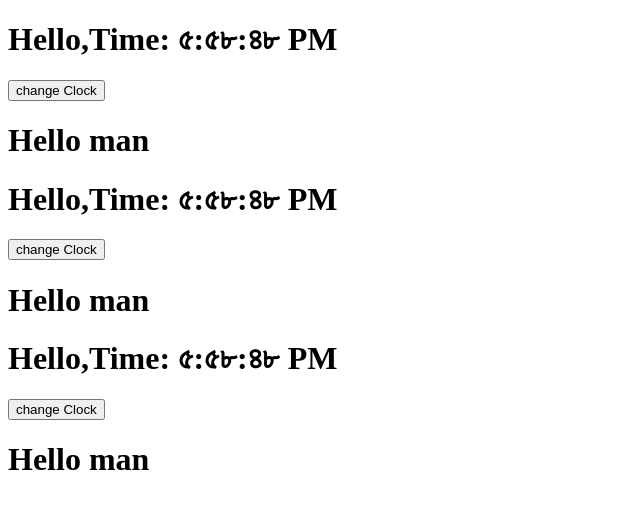
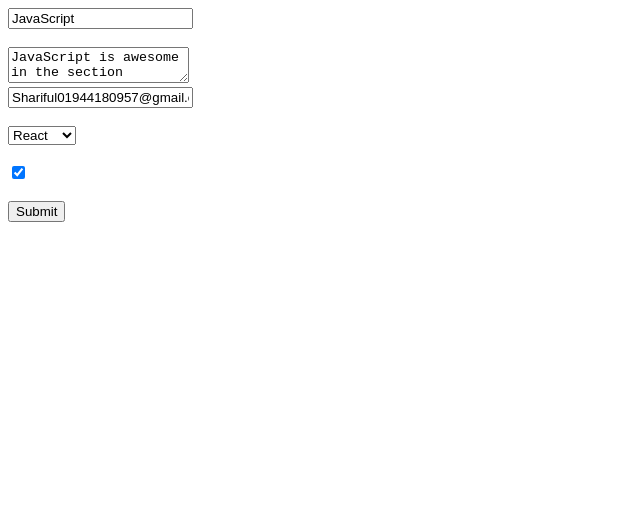
Before and after one commit to sharifulb07/reactjs, a React (Create React App) app: page / in a window 1280 px wide. Shown: the top 508 px of the page, without its empty margins (0-640 px from the left). Built offline with nearby package versions, Linux system fonts and the light colour scheme.

Commit message:
React form handling

```diff
--- a/src/App.js
+++ b/src/App.js
@@ -1,21 +1,15 @@
-import React, { Component } from 'react';
-// import Test from './components/Test';
-// import Clock from './components/Clock';
-// import Watch from './components/Watch';
-import ClockList from './components/ClockList';
+import Form from "./components/Form";
 
 
 
+function App(){
+  return(
+    <div>
+      <Form />
+
+    </div>
+  )
+}
 
 
-
-export default class App extends Component {
-  render() {
-    const quantities=[1,2,3];
-    return (<div>
-
-  <ClockList quantity={quantities} />
-
-    </div>);
-  }
-}
+export default App;
--- /dev/null
+++ b/src/components/Form.js
@@ -0,0 +1,84 @@
+import React, { Component } from 'react'
+
+export default class Form extends Component {
+
+    state={
+        title:'JavaScript',
+        text:'JavaScript is awesome in the section ',
+        email:'Shariful01944180957@gmail.com',
+        list:"React",
+        isAwesome:true,
+    }
+
+    handleChange=(e)=>{
+
+            if(e.target.type==='text'){
+
+                this.setState({
+                    title:e.target.value,
+                })
+            }else if(e.target.type==='textarea'){
+                this.setState({
+                    text:e.target.value,
+                })
+            }else if(e.target.type==='email'){
+                this.setState({
+                    email:e.target.value,
+                })
+            } else if(e.target.type==='select-one'){
+                this.setState({
+                    list:e.target.value,
+                })
+            } else if(e.target.type==='checkbox'){
+                this.setState({
+                    isAwesome:e.target.checked,
+                })
+            }else{
+
+                console.log('Nothing is here  now man ');
+            }
+
+    }
+    submitHandler=(e)=>{
+        const {title,text,email, list,isAwesome }=this.state;
+
+        e.preventDefault();
+        console.log(title, text, email, list, isAwesome);
+
+    }
+
+  render() {
+      const {title,text,email, list,isAwesome }=this.state;
+    return (
+      <div>
+          <form onSubmit={this.submitHandler}>
+
+              <input type="text"
+              placeholder='Enter your Title'
+              value={title} onChange={this.handleChange}  ></input><br /><br />
+                <textarea name="text" value={text} onChange={this.handleChange}></textarea><br />
+                <input type="email" placeholder='Enter your E-mail here' value={email}
+
+                onChange={this.handleChange}
+                ></input><br /><br />
+                <select value={list} onChange={this.handleChange}>
+                    <option>React</option>
+                    <option>Vue</option>
+                    <option>Angular</option>
+                </select>
+
+                <br />
+                <br />
+
+                <input type="checkbox" onChange={this.handleChange} checked={ isAwesome} />
+                <br />
+                <br />
+                <input type="submit" />
+
+          </form>
+
+
+      </div>
+    )
+  }
+}
```
